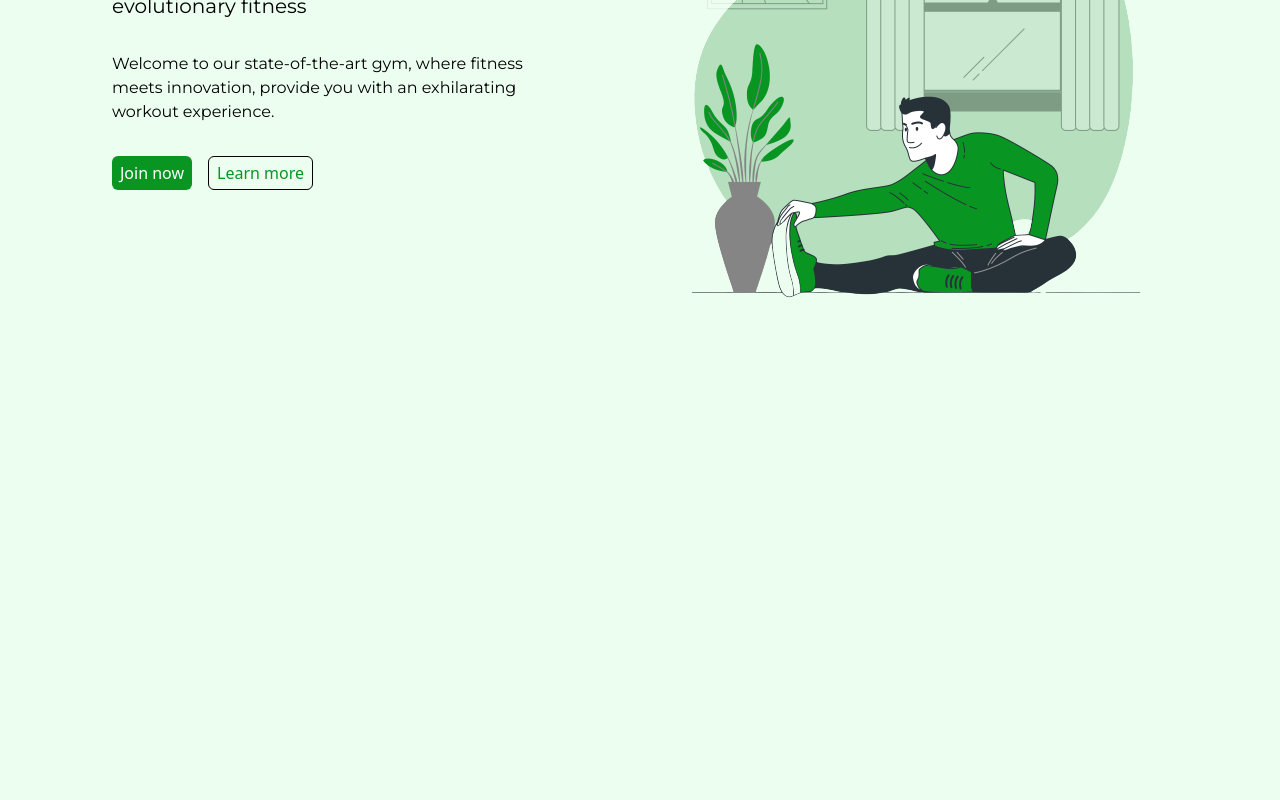
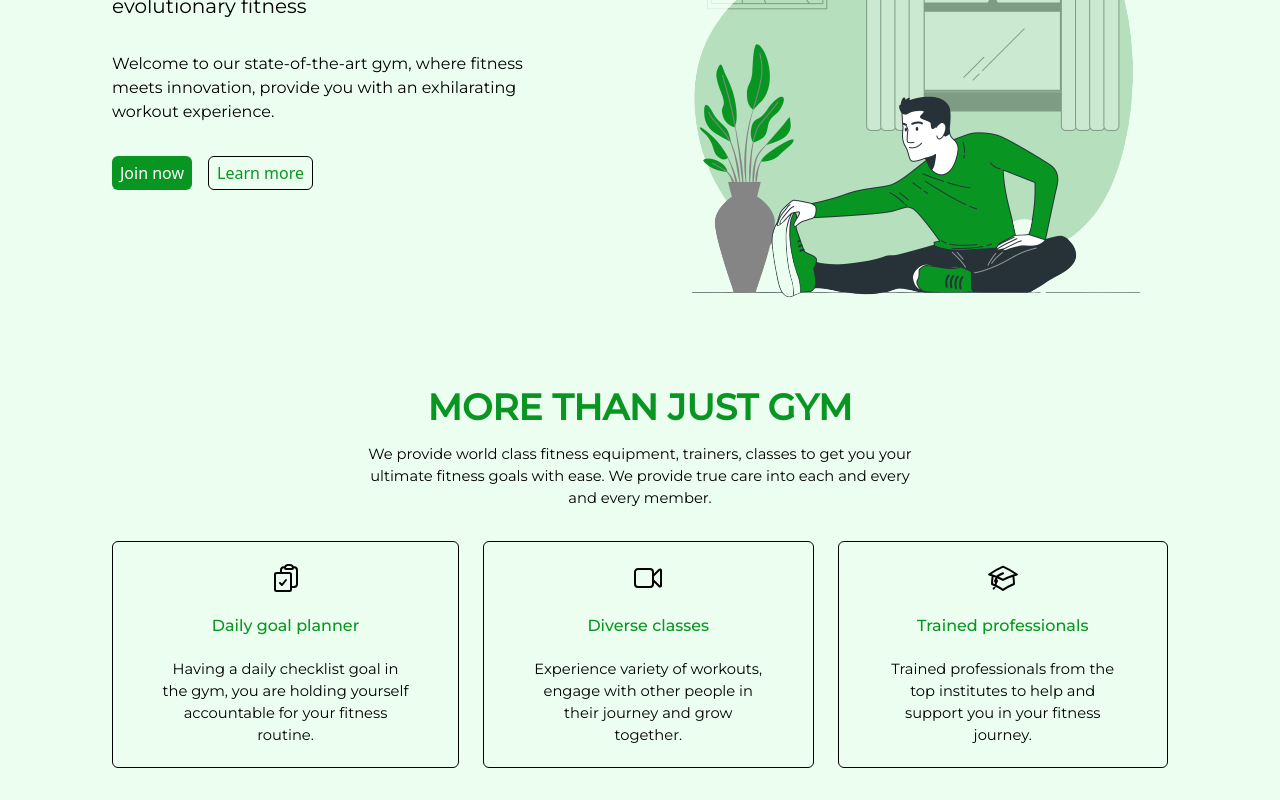
Before and after one commit to elite16op/gym, a React (Vite) app: page / in a window 1280 px wide. Shown: the part 336-1136 px from the top of the page. Before the commit the page ends 800 px from the top, so only its background shows below. Built offline with nearby package versions, Linux system fonts and the light colour scheme.

Commit message:
added benefits page

```diff
--- a/src/App.tsx
+++ b/src/App.tsx
@@ -1,6 +1,7 @@
 import { useState } from 'react'
 import Navbar from './components/Navbar'
 import Hero from './components/Hero'
+import Benefits from './components/Benefits'
 
 
 function App() {
@@ -9,6 +10,7 @@ function App() {
     <div className="">
       <Navbar />
       <Hero />
+      <Benefits />
     </div>
   )
 }
--- /dev/null
+++ b/src/components/Benefits.tsx
@@ -0,0 +1,90 @@
+import React from "react";
+
+type Props = {};
+
+const Benefits = (props: Props) => {
+  return (
+    <div className="mx-auto mt-14 w-[85%] px-4">
+      <div className="mx-auto w-[85%] text-center lg:w-[550px]">
+        <i className="color block text-4xl font-bold">MORE THAN JUST GYM</i>
+        <i className="mt-4 block text-[0.92rem]">
+          We provide world class fitness equipment, trainers, classes to get you
+          your ultimate fitness goals with ease. We provide true care into each
+          and every and every member.
+        </i>
+      </div>
+      <div className="lg:flex lg:justify-between lg:gap-x-6">
+        <div className="mx-auto my-8 rounded-md border border-black px-12 py-5 text-center w-[400px]">
+          <div className="">
+            <svg
+              xmlns="http://www.w3.org/2000/svg"
+              fill="none"
+              viewBox="0 0 24 24"
+              strokeWidth={1.5}
+              stroke="currentColor"
+              className="mx-auto h-8 w-8"
+            >
+              <path
+                strokeLinecap="round"
+                strokeLinejoin="round"
+                d="M11.35 3.836c-.065.21-.1.433-.1.664 0 .414.336.75.75.75h4.5a.75.75 0 00.75-.75 2.25 2.25 0 00-.1-.664m-5.8 0A2.251 2.251 0 0113.5 2.25H15c1.012 0 1.867.668 2.15 1.586m-5.8 0c-.376.023-.75.05-1.124.08C9.095 4.01 8.25 4.973 8.25 6.108V8.25m8.9-4.414c.376.023.75.05 1.124.08 1.131.094 1.976 1.057 1.976 2.192V16.5A2.25 2.25 0 0118 18.75h-2.25m-7.5-10.5H4.875c-.621 0-1.125.504-1.125 1.125v11.25c0 .621.504 1.125 1.125 1.125h9.75c.621 0 1.125-.504 1.125-1.125V18.75m-7.5-10.5h6.375c.621 0 1.125.504 1.125 1.125v9.375m-8.25-3l1.5 1.5 3-3.75"
+              />
+            </svg>
+          </div>
+          <i className="color my-5 block font-medium">Daily goal planner</i>
+          <i className="block text-[0.92rem]">
+            Having a daily checklist goal in the gym, you are holding yourself
+            accountable for your fitness routine.
+          </i>
+        </div>
+        <div className="mx-auto my-8 w-[380px] rounded-md border border-black px-12 py-5 text-center">
+          <div className="">
+            <svg
+              xmlns="http://www.w3.org/2000/svg"
+              fill="none"
+              viewBox="0 0 24 24"
+              strokeWidth={1.5}
+              stroke="currentColor"
+              className="h-8 w-8 mx-auto"
+            >
+              <path
+                strokeLinecap="round"
+                d="M15.75 10.5l4.72-4.72a.75.75 0 011.28.53v11.38a.75.75 0 01-1.28.53l-4.72-4.72M4.5 18.75h9a2.25 2.25 0 002.25-2.25v-9a2.25 2.25 0 00-2.25-2.25h-9A2.25 2.25 0 002.25 7.5v9a2.25 2.25 0 002.25 2.25z"
+              />
+            </svg>
+          </div>
+          <i className="color my-5 block font-medium">Diverse classes</i>
+          <i className="block text-[0.92rem]">
+            Experience variety of workouts, engage with other people in their
+            journey and grow together.
+          </i>
+        </div>
+        <div className="mx-auto my-8 w-[380px] rounded-md border border-black px-12 py-5 text-center">
+          <div className="">
+            <svg
+              xmlns="http://www.w3.org/2000/svg"
+              fill="none"
+              viewBox="0 0 24 24"
+              strokeWidth={1.5}
+              stroke="currentColor"
+              className="mx-auto h-8 w-8"
+            >
+              <path
+                strokeLinecap="round"
+                strokeLinejoin="round"
+                d="M4.26 10.147a60.436 60.436 0 00-.491 6.347A48.627 48.627 0 0112 20.904a48.627 48.627 0 018.232-4.41 60.46 60.46 0 00-.491-6.347m-15.482 0a50.57 50.57 0 00-2.658-.813A59.905 59.905 0 0112 3.493a59.902 59.902 0 0110.399 5.84c-.896.248-1.783.52-2.658.814m-15.482 0A50.697 50.697 0 0112 13.489a50.702 50.702 0 017.74-3.342M6.75 15a.75.75 0 100-1.5.75.75 0 000 1.5zm0 0v-3.675A55.378 55.378 0 0112 8.443m-7.007 11.55A5.981 5.981 0 006.75 15.75v-1.5"
+              />
+            </svg>
+          </div>
+          <i className="color my-5 block font-medium">Trained professionals</i>
+          <i className="block text-[0.92rem]">
+            Trained professionals from the top institutes to help and support
+            you in your fitness journey.
+          </i>
+        </div>
+      </div>
+    </div>
+  );
+};
+
+export default Benefits;
```
